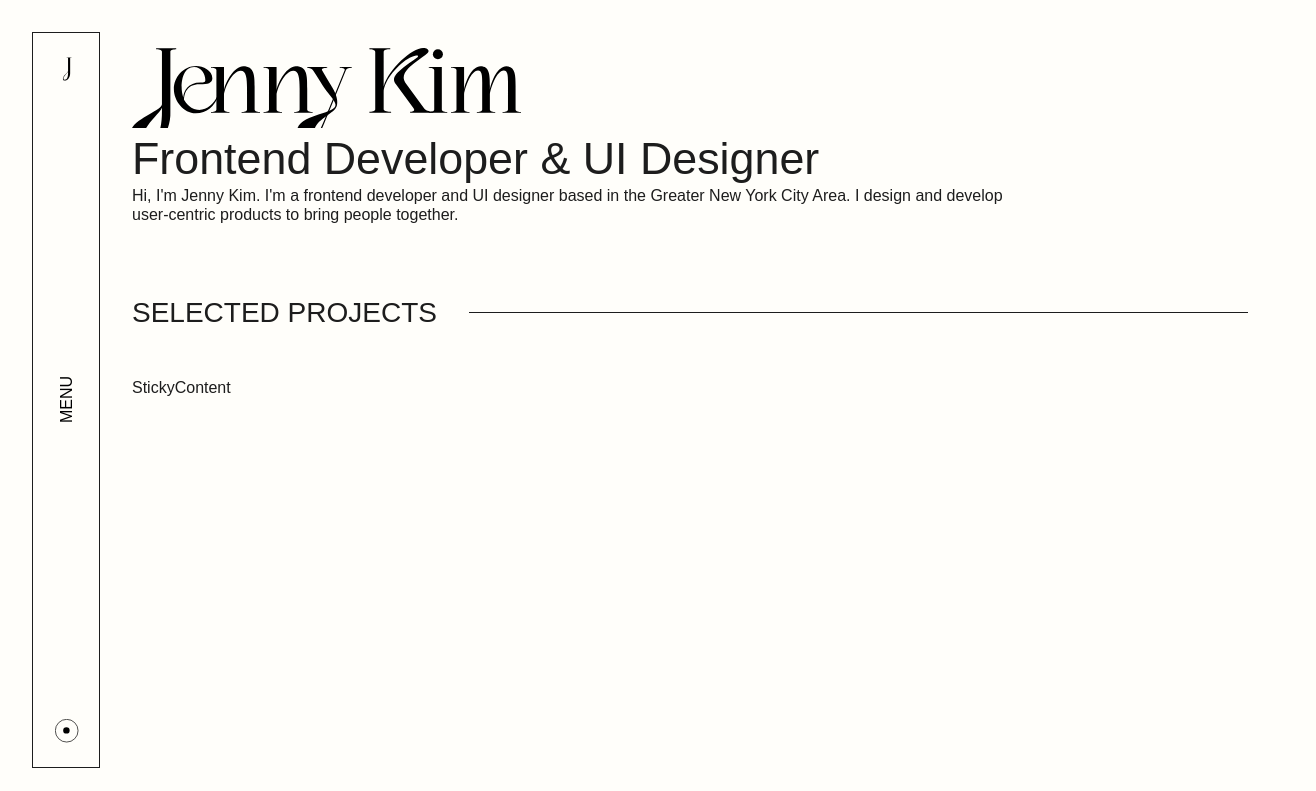
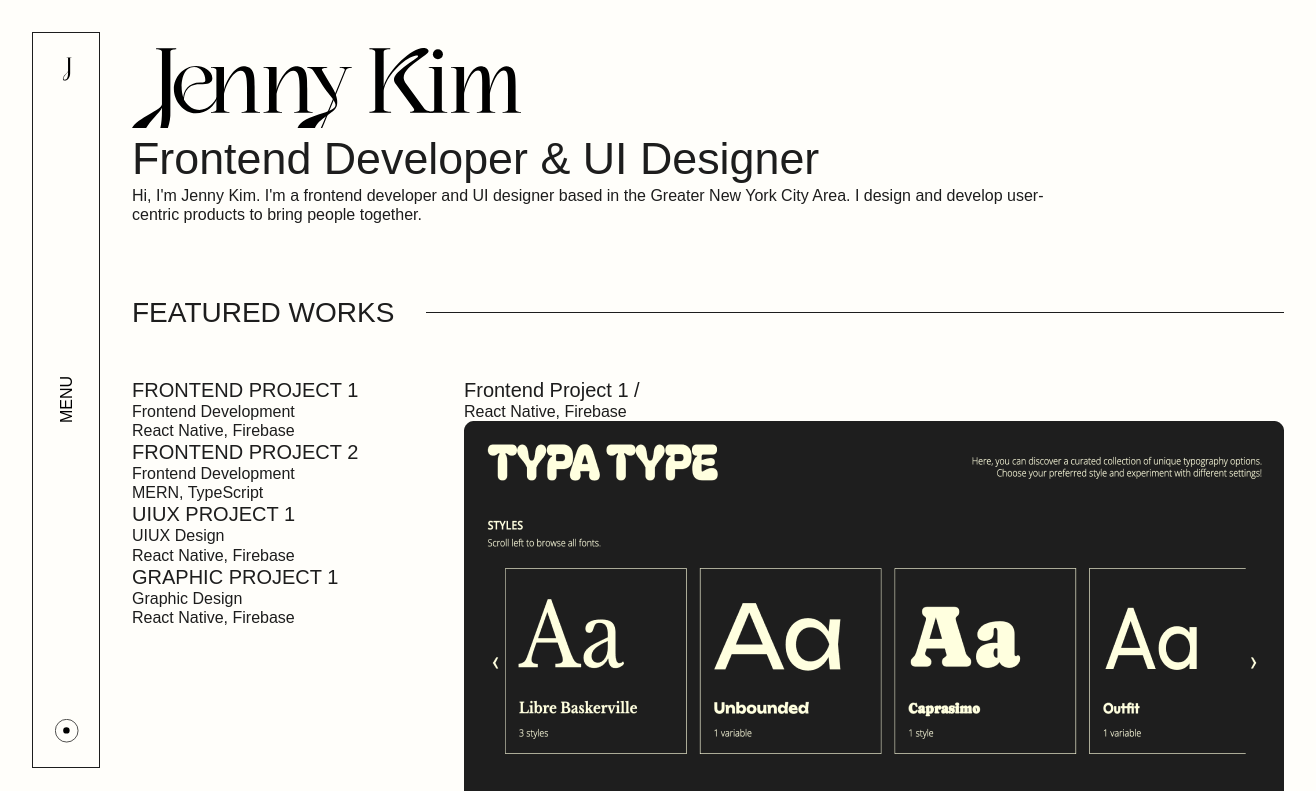
Before and after one commit to jennysujukim/jennykim-portfolio-2024, a React (Vite) app: page / in a window 1280 px wide. Shown: the top 791 px of the page, 1316 px wide, since content can reach past the window. Built offline with nearby package versions, Linux system fonts and the light colour scheme.

Commit message:
feat: fetch featured works data on homepage

```diff
--- a/src/components/organisms/Card/Card.tsx
+++ b/src/components/organisms/Card/Card.tsx
@@ -14,7 +14,7 @@ type CardProps = {
 export default function Card({ details }: CardProps) {
 
   return (
-    <div>
+    <div id={details.id}>
       <div className={styles.TitleContainer}>
         <h5 className="h3Style">{details.title}&nbsp;/&nbsp;</h5>
         <span className="pStyle">{details.keywords}</span>
--- a/src/layouts/StickyLayout/StickyLayout.module.scss
+++ b/src/layouts/StickyLayout/StickyLayout.module.scss
@@ -20,6 +20,5 @@
 .Scroll_Cont {
   @include lap {
     flex: 1;
-    height: 200vh;
   }
 }
--- a/src/pages/HomePage/HomePage.module.scss
+++ b/src/pages/HomePage/HomePage.module.scss
@@ -7,9 +7,9 @@
   }
 }
 
-.Text_Cont {
+// .Text_Cont {
 
-}
+// }
 
 .Graphic_Cont {
   min-width: 200px;
--- a/src/pages/HomePage/HomePage.tsx
+++ b/src/pages/HomePage/HomePage.tsx
@@ -1,4 +1,6 @@
 import Dimensions from '../../types/constants/Dimensions'
+import { getProjectsData } from "../../utils/getProjectsData"
+import { DisciplineType } from "../../types/enums/DisciplineType"
 // assets
 import logo from '../../assets/images/jennykim-type.svg'
 // components
@@ -10,6 +12,13 @@ import StickyContent from './Stickycontent'
 import styles from './HomePage.module.scss'
 
 export default function HomePage() {
+
+  const frontendProjects = getProjectsData(DisciplineType.Frontend).projects.slice(0, 2)
+  const uiuxProjects = getProjectsData(DisciplineType.UIUX).projects.slice(0, 1)
+  const graphicProjects = getProjectsData(DisciplineType.Graphic).projects.slice(0, 1)
+
+  const allProjects = [ ...frontendProjects, ...uiuxProjects, ...graphicProjects ]
+
   return (
     <div>
       <section className={`Section ${styles.Wrapper}`}>
@@ -30,12 +39,12 @@ export default function HomePage() {
         </div>
       </section>
       <div className={styles.Divider_Cont}>
-        <h3>Selected Projects</h3>
+        <h3>Featured Works</h3>
         <hr className="Line_Spacing"></hr>
       </div>
       <StickyLayout
-        stickyContent={<StickyContent />}
-        scrollContent={<ScrollContent />}
+        stickyContent={<StickyContent allProjects={allProjects} />}
+        scrollContent={<ScrollContent allProjects={allProjects}/>}
       />
     </div>
   )
--- a/src/pages/HomePage/ScrollContent/ScrollContent.tsx
+++ b/src/pages/HomePage/ScrollContent/ScrollContent.tsx
@@ -1,12 +1,21 @@
+import { Project } from '../../../types/models/Project'
 // components
 import Card from '../../../components/organisms/Card'
 
+type ScrollContentProps = {
+  allProjects: Project[];
+}
 
-export default function ScrollContent() {
+export default function ScrollContent({ allProjects }: ScrollContentProps) {
 
   return (
     <>
-
+      {allProjects.map((project, index) => (
+        <Card
+          key={index}
+          details={project.overview}
+        />
+      ))}
     </>
   )
 }
--- a/src/pages/HomePage/Stickycontent/StickyContent.tsx
+++ b/src/pages/HomePage/Stickycontent/StickyContent.tsx
@@ -1,5 +1,22 @@
-export default function StickyContent() {
+import { Link } from "react-router-dom";
+import { Project } from "../../../types/models/Project"
+
+type StickyContentProps = {
+  allProjects: Project[];
+}
+
+export default function StickyContent({ allProjects }: StickyContentProps) {
   return (
-    <div>StickyContent</div>
+    <ul>
+      {allProjects.map((project, index) => (
+        <li key={index}>
+          <Link to={`#${project.overview.id}`}>
+            <h4>{project.overview.title}</h4>
+            <p>{project.overview.discipline}</p>
+            <p>{project.overview.keywords}</p>
+          </Link>
+        </li>
+      ))}
+    </ul>
   )
 }
```
